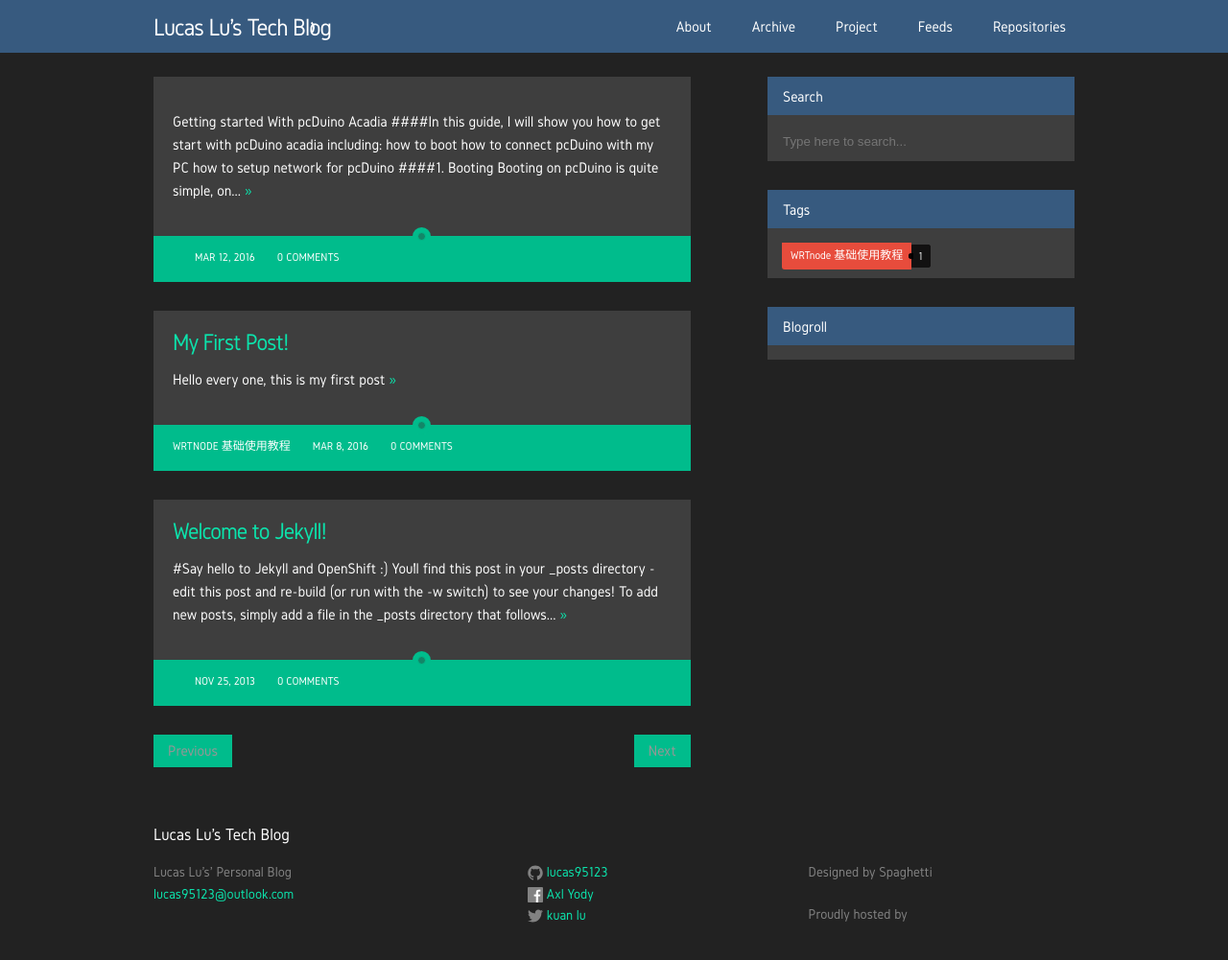
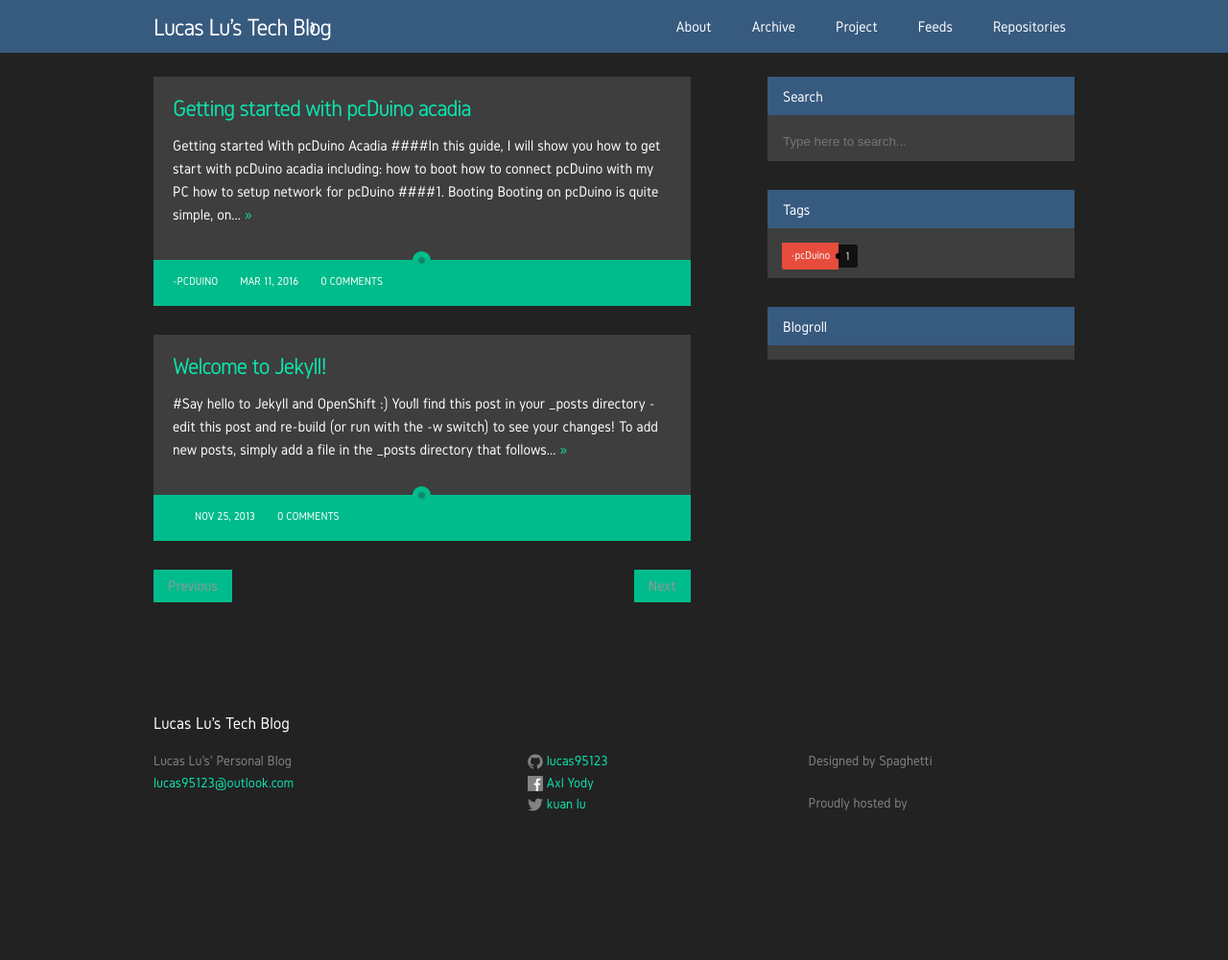
Before and after one commit to lucas95123/lucas95123.github.io, a Jekyll site: the page built from index.html, in a window 1280 px wide and 1056 px high. Shown: the top 1001 px of the window at 96% size. Built offline with Jekyll 4.4.1, drawn with Linux system fonts in a browser that asks for light colours; nearby versions of some CDN libraries; the list of posts is cut into pages by our own code; comment, search, counter and statistics services are not loaded; a style sheet for code colours, icons or effects is not loaded.

Commit message:
getting start with pcDunio beta0.7

```diff
--- a/_posts/2015-12-19-my-first-post.markdown
+++ /dev/null
@@ -1,11 +0,0 @@
----
-layout: post
-title:  "My First Post!"
-date:   2016-3-9 00:00:00 +0700
-categories: uncategorized
-tags:
-- WRTnode 基础使用教程
----
-
-
-Hello every one, this is my first post
--- a/_posts/2016-3-10-getting-start-with-pcDuino.markdown
+++ b/_posts/2016-3-10-getting-start-with-pcDuino.markdown
@@ -3,8 +3,7 @@ layout: post
 title:  "Getting started with pcDuino acadia"
 date:   2016-3-12 00:00:00 +0700
 categories: Embedded system
-tags: pcDuino
-- Getting started With pcDuino Acadia
+tags: -pcDuino
 ---
 
 # Getting started With pcDuino Acadia
```
